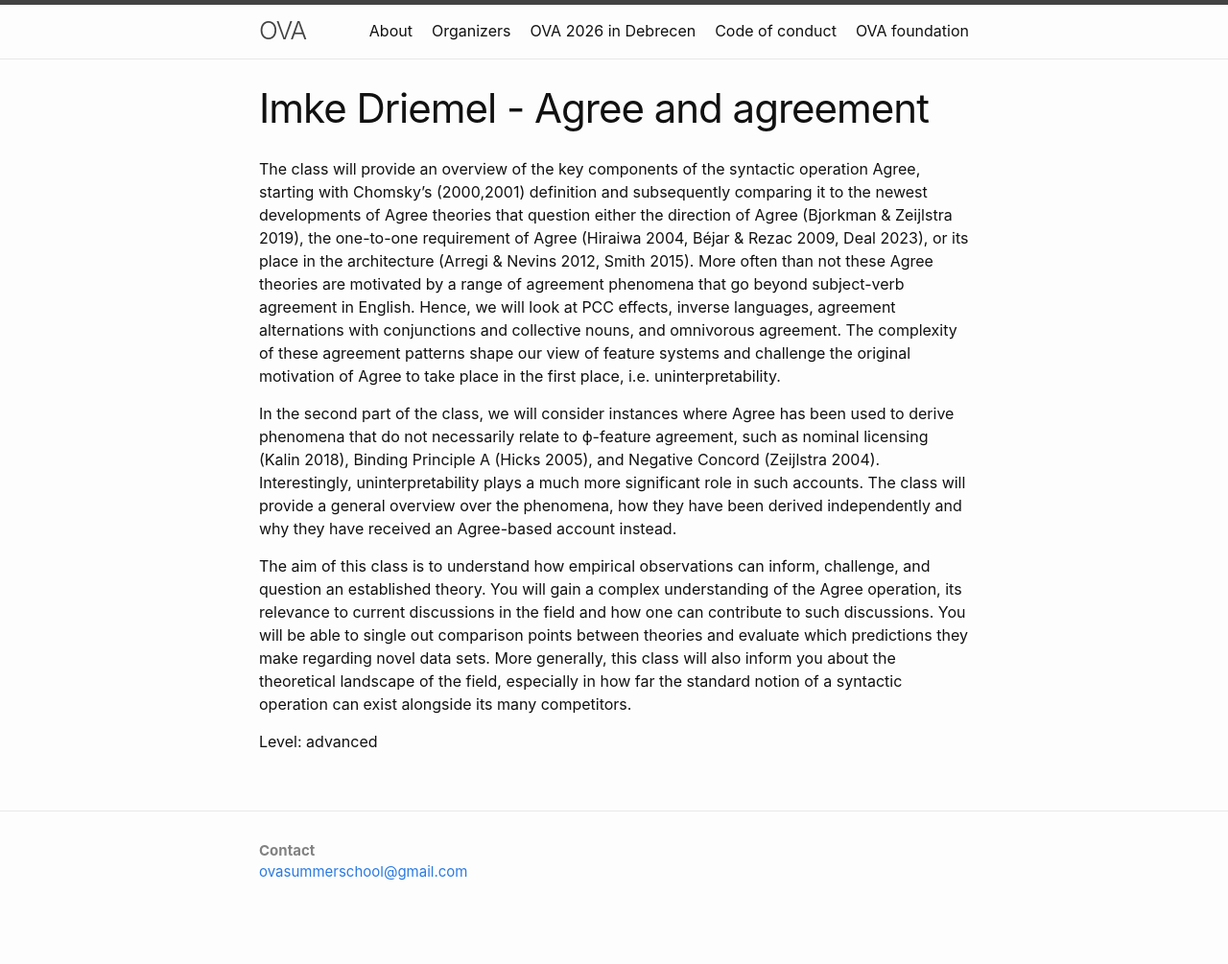
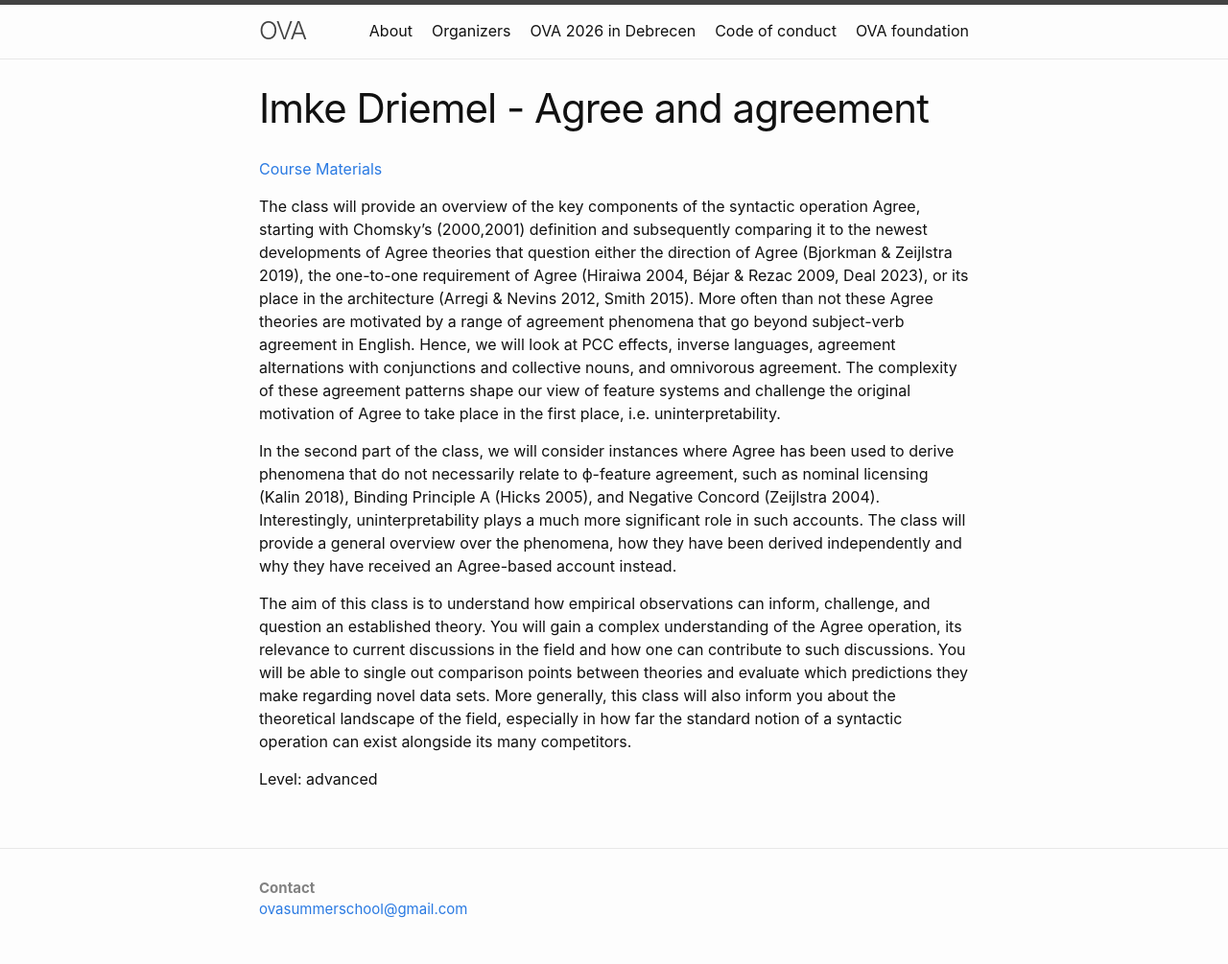
Before and after one commit to ovaschool/ovaschool.github.io, a Jekyll site: the page built from staticpages/ova2026-driemel.markdown, in a window 1280 px wide. Shown: the whole page at 96% size. Built offline with Jekyll 4.4.1, drawn with Linux system fonts in a browser that asks for light colours; before the commit the page ends 966 px from its top, so only the background shows below that.

Commit message:
Update ova2026-driemel.markdown

```diff
--- a/staticpages/ova2026-driemel.markdown
+++ b/staticpages/ova2026-driemel.markdown
@@ -4,6 +4,8 @@ title: Imke Driemel - Agree and agreement
 permalink: ova2026-driemel
 exclude: true
 ---
+
+[Course Materials](https://drive.google.com/drive/folders/1MRk_JP4sdgJoSx_nWgPbKBsWqF28GsjB?usp=sharing)
 
 The class will provide an overview of the key components of the syntactic operation Agree, starting with Chomsky’s (2000,2001) definition and subsequently comparing it to the newest developments of Agree theories that question either the direction of Agree (Bjorkman & Zeijlstra 2019), the one-to-one requirement of Agree (Hiraiwa 2004, Béjar & Rezac 2009, Deal 2023), or its place in the architecture (Arregi & Nevins 2012, Smith 2015). More often than not these Agree theories are motivated by a range of agreement phenomena that go beyond subject-verb agreement in English. Hence, we will look at PCC effects, inverse languages, agreement alternations with conjunctions and collective nouns, and omnivorous agreement. The complexity of these agreement patterns shape our view of feature systems and challenge the original motivation of Agree to take place in the first place, i.e. uninterpretability.
 
```
